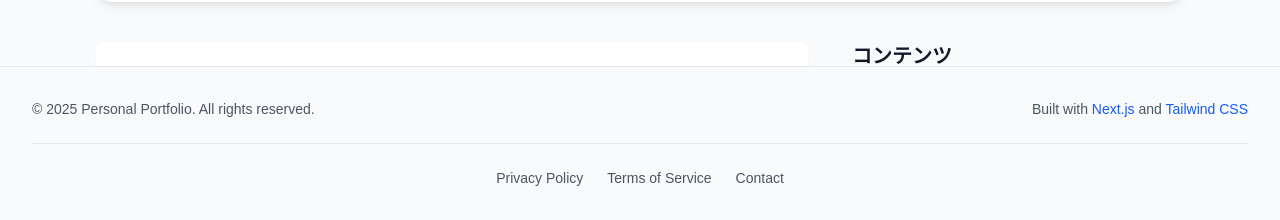
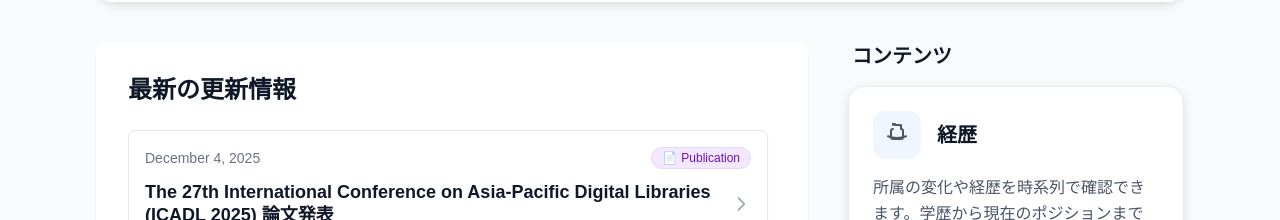
Before and after one commit to CS-Kmkm/kmkm-page, a Next.js app: page / in a window 1280 px wide. Shown: the part 580-800 px from the top of the page. Built offline with nearby package versions, Linux system fonts and the light colour scheme; no server answers.

Commit message:
refactor(layout): remove footer from global layout

```diff
--- a/src/components/layout/PageLayout.tsx
+++ b/src/components/layout/PageLayout.tsx
@@ -1,5 +1,4 @@
 import Header from './Header';
-import Footer from './Footer';
 import { PageLayoutProps } from '@/types';
 
 const PageLayout: React.FC<PageLayoutProps> = ({
@@ -31,9 +30,6 @@ const PageLayout: React.FC<PageLayoutProps> = ({
       >
         {children}
       </main>
-
-      {/* Footer */}
-      <Footer />
     </div>
   );
 };
```
